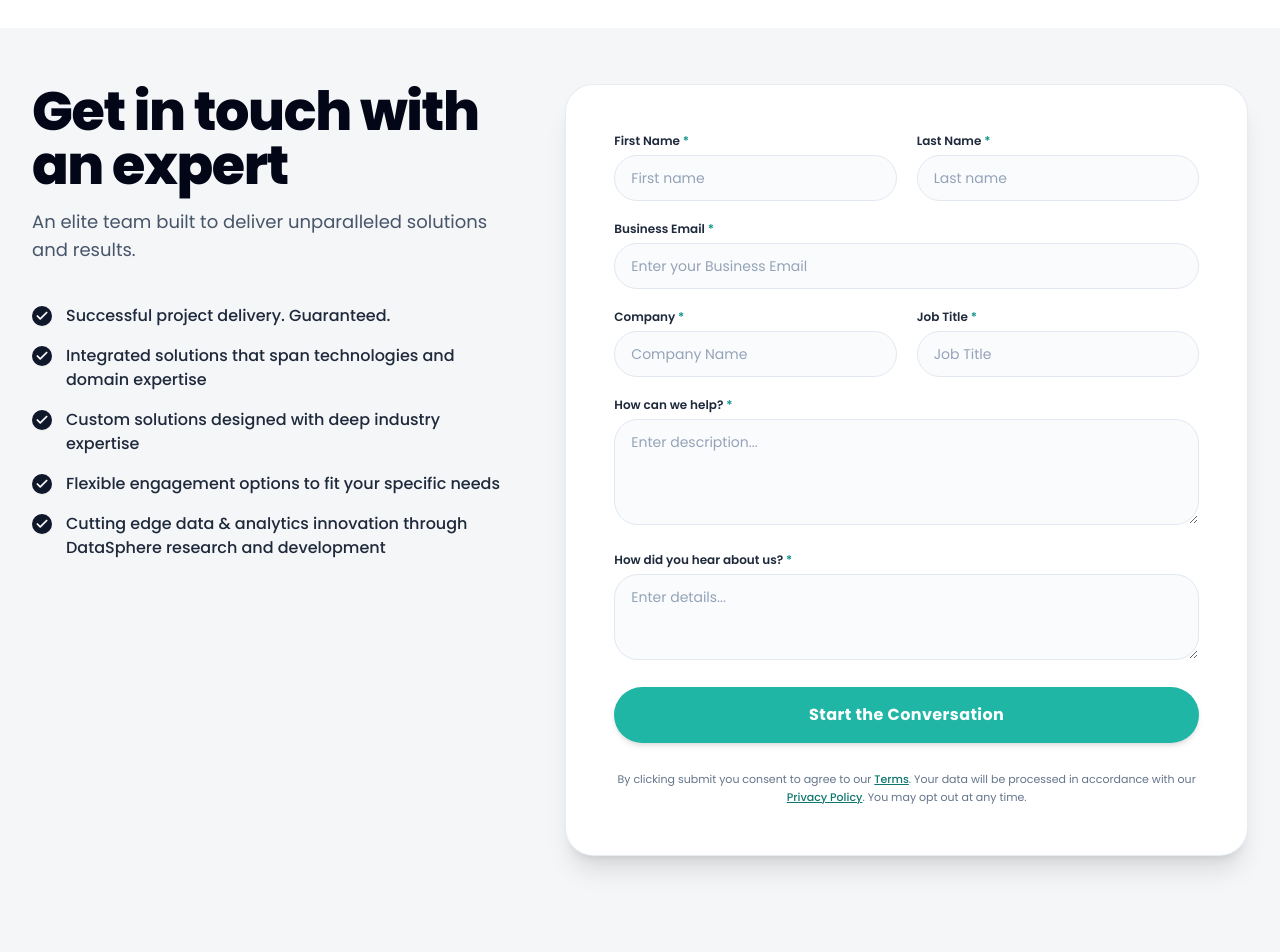
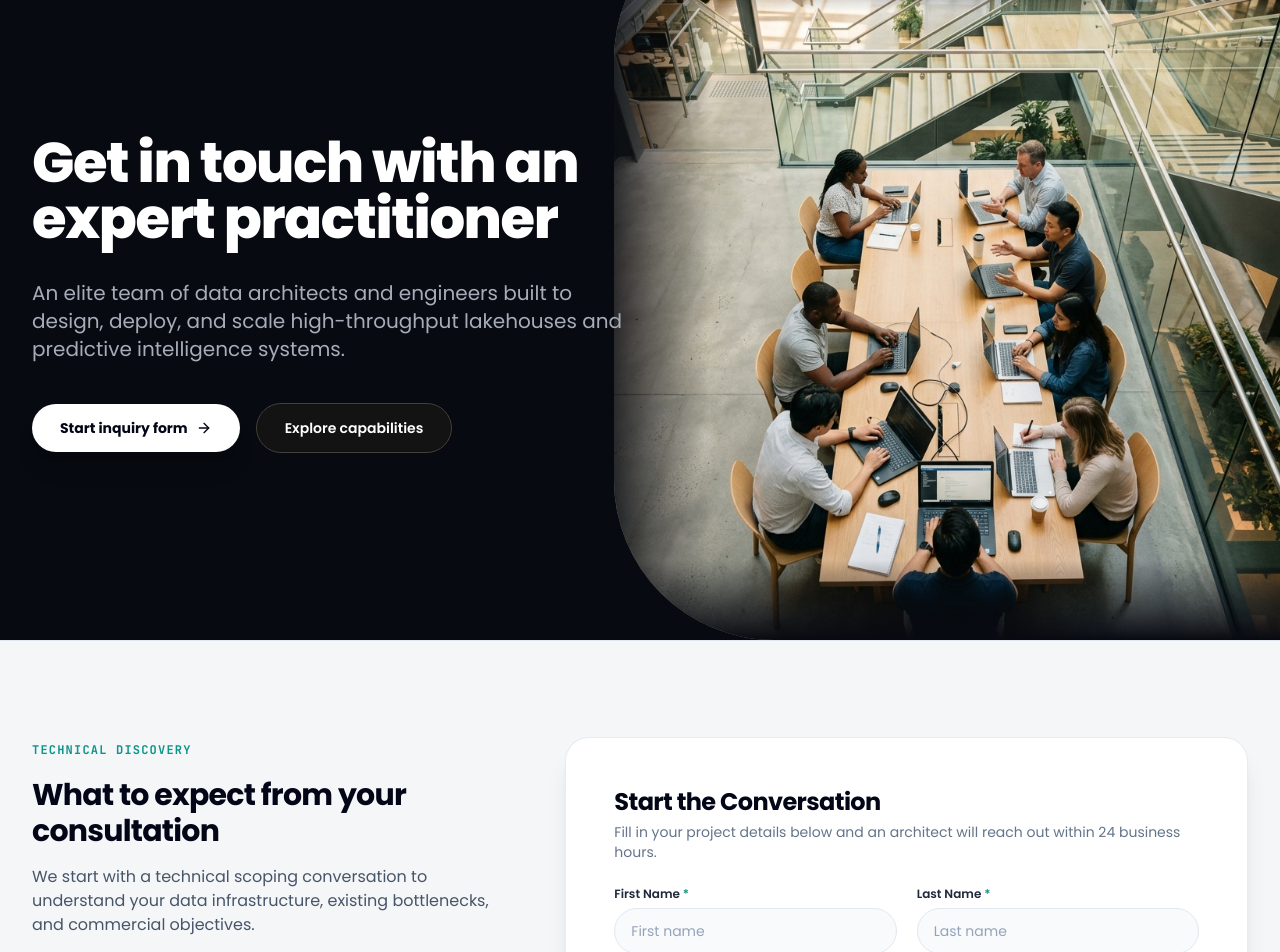
Before and after one commit to rebeccah-arch/Bigwi-house, a Next.js app: page /contact in a window 1280 px wide. Shown: the part 100-1052 px from the top of the page. Built offline with nearby package versions, Linux system fonts and the light colour scheme.

Commit message:
feat(contact, services, work): revamp contact page with curved split hero and optimize top spacing on services and work

```diff
--- a/src/app/contact/page.tsx
+++ b/src/app/contact/page.tsx
@@ -2,11 +2,16 @@
 
 import React, { useState, FormEvent } from 'react'
 import Link from 'next/link'
+import Image from 'next/image'
 import { motion } from 'framer-motion'
 import {
   CheckCircle2,
   AlertCircle,
-  Loader2
+  Loader2,
+  Mail,
+  MapPin,
+  Clock,
+  ArrowRight
 } from '@/components/Icons'
 
 export default function ContactPage() {
@@ -66,17 +71,91 @@ export default function ContactPage() {
   }
 
   const benefits = [
-    'Successful project delivery. Guaranteed.',
-    'Integrated solutions that span technologies and domain expertise',
-    'Custom solutions designed with deep industry expertise',
-    'Flexible engagement options to fit your specific needs',
-    'Cutting edge data & analytics innovation through DataSphere research and development'
+    'Direct consultation with senior data architects and practitioners',
+    'Integrated solutions spanning lakehouses, MLOps, and decision portals',
+    '100% intellectual property ownership of code, models, and schemas',
+    'Bank-grade confidentiality backed by mutual enterprise NDAs',
+    'Rapid 2-week pilot sprint scoping with defined commercial ROI'
   ]
 
   return (
-    <div className="w-full min-h-screen bg-[#f4f6f8] dark:bg-[#0b0f19] text-slate-900 dark:text-stone-100 transition-colors duration-300">
+    <div className="w-full min-h-screen bg-white dark:bg-[#080a11] text-slate-900 dark:text-stone-100 transition-colors duration-300">
 
-      <div className="max-w-[1360px] mx-auto px-4 sm:px-6 lg:px-8 pt-8 sm:pt-14 pb-24 sm:pb-32">
+      {/* 1. Full-Height Curved Split Dark Hero (Matching about/page.tsx) */}
+      <section className="relative z-10 w-full min-h-[640px] lg:min-h-[740px] bg-[#080a11] text-white overflow-hidden flex items-center">
+
+        {/* Right Column: Full-Height Curved Split Image */}
+        <div className="absolute right-0 top-0 bottom-0 w-full lg:w-[48%] xl:w-[52%] h-full z-0 pointer-events-none">
+          <div className="relative w-full h-full overflow-hidden lg:rounded-l-[100px] xl:rounded-l-[160px]">
+            <Image
+              src="/images/team-atrium.jpg"
+              alt="DataSphere Technical Advisory Group"
+              fill
+              priority
+              className="object-cover object-center scale-105"
+            />
+            {/* Subtle gradient overlay on left, top and bottom for seamless blend with header and dark background */}
+            <div className="absolute inset-0 bg-gradient-to-r from-[#080a11] via-[#080a11]/40 to-transparent lg:hidden" />
+            <div className="hidden lg:block absolute inset-y-0 left-0 w-24 bg-gradient-to-r from-[#080a11]/80 to-transparent" />
+            <div className="absolute inset-x-0 top-0 h-28 bg-gradient-to-b from-[#080a11] via-[#080a11]/60 to-transparent z-10" />
+            <div className="absolute inset-x-0 bottom-0 h-20 bg-gradient-to-t from-[#080a11] to-transparent" />
+          </div>
+        </div>
+
+        {/* Main Container Content */}
+        <div className="relative z-10 w-full max-w-[1360px] mx-auto px-4 sm:px-6 lg:px-8 pt-32 sm:pt-40 pb-20 sm:pb-28">
+          <div className="max-w-full lg:max-w-[54%] xl:max-w-[50%] space-y-6 sm:space-y-8">
+
+            {/* Headline */}
+            <motion.h1
+              initial={{ opacity: 0, y: 20 }}
+              animate={{ opacity: 1, y: 0 }}
+              transition={{ duration: 0.7, delay: 0.05, ease: [0.16, 1, 0.3, 1] }}
+              className="font-sans font-extrabold text-3xl sm:text-5xl md:text-6xl lg:text-[52px] xl:text-[56px] tracking-tight leading-[1.08] text-white"
+            >
+              Get in touch with an expert practitioner
+            </motion.h1>
+
+            {/* Subtitle */}
+            <motion.p
+              initial={{ opacity: 0, y: 20 }}
+              animate={{ opacity: 1, y: 0 }}
+              transition={{ duration: 0.7, delay: 0.1, ease: [0.16, 1, 0.3, 1] }}
+              className="text-base sm:text-lg md:text-xl text-[#A6ADB9] leading-relaxed font-normal max-w-2xl"
+            >
+              An elite team of data architects and engineers built to design, deploy, and scale high-throughput lakehouses and predictive intelligence systems.
+            </motion.p>
+
+            {/* Action Buttons */}
+            <motion.div
+              initial={{ opacity: 0, y: 20 }}
+              animate={{ opacity: 1, y: 0 }}
+              transition={{ duration: 0.7, delay: 0.15, ease: [0.16, 1, 0.3, 1] }}
+              className="flex flex-wrap items-center gap-4 pt-2"
+            >
+              <a
+                href="#contact-form"
+                className="inline-flex items-center justify-center gap-2 rounded-full bg-white px-7 py-3.5 text-xs sm:text-sm font-bold text-slate-950 shadow-xl transition-all duration-300 hover:bg-stone-200"
+              >
+                <span>Start inquiry form</span>
+                <ArrowRight className="h-4 w-4" />
+              </a>
+
+              <Link
+                href="/services"
+                className="inline-flex items-center justify-center rounded-full border border-stone-700 bg-stone-900/60 backdrop-blur-sm px-7 py-3.5 text-xs sm:text-sm font-semibold text-white transition-all duration-300 hover:border-white hover:bg-white/10"
+              >
+                <span>Explore capabilities</span>
+              </Link>
+            </motion.div>
+
+          </div>
+        </div>
+      </section>
+
+      {/* 2. Last Section: Gray-White Background with Floating Form */}
+      <section id="contact-form" className="relative w-full bg-[#f4f6f8] dark:bg-[#0c0f17] text-slate-900 dark:text-stone-100 py-16 sm:py-24 border-t border-slate-200 dark:border-zinc-800/80 transition-colors duration-300">
+        <div className="max-w-[1360px] mx-auto px-4 sm:px-6 lg:px-8">
           <div className="grid grid-cols-1 lg:grid-cols-12 gap-12 lg:gap-16 items-start">
 
             {/* Left Column: Heading, Subtitle & Value Checklist */}
@@ -87,20 +166,24 @@ export default function ContactPage() {
               className="lg:col-span-5 space-y-8 lg:sticky lg:top-32"
             >
               <div className="space-y-4">
-              <h1 className="font-sans font-extrabold text-4xl sm:text-5xl lg:text-[54px] text-slate-950 dark:text-white tracking-tight leading-[1.12]">
-                Get in touch with an expert
-              </h1>
+                <span className="font-mono text-xs font-bold uppercase tracking-widest text-teal-600 dark:text-teal-400">
+                  Technical Discovery
+                </span>
 
-              <p className="text-base sm:text-lg text-slate-600 dark:text-stone-300 font-normal leading-relaxed">
-                An elite team built to deliver unparalleled solutions and results.
+                <h2 className="font-sans font-bold text-2xl sm:text-3xl text-slate-950 dark:text-white tracking-tight">
+                  What to expect from your consultation
+                </h2>
+
+                <p className="text-sm sm:text-base text-slate-600 dark:text-stone-400 font-normal leading-relaxed">
+                  We start with a technical scoping conversation to understand your data infrastructure, existing bottlenecks, and commercial objectives.
                 </p>
               </div>
 
               {/* Checklist items with solid circular badges */}
-            <div className="space-y-4 pt-2">
+              <div className="space-y-3.5 pt-1">
                 {benefits.map((benefit, idx) => (
                   <div key={idx} className="flex items-start gap-3.5">
-                  <div className="h-5 w-5 rounded-full bg-slate-900 dark:bg-blue-600 text-white flex items-center justify-center shrink-0 mt-0.5 shadow-sm">
+                    <div className="h-5 w-5 rounded-full bg-slate-900 dark:bg-teal-500 text-white flex items-center justify-center shrink-0 mt-0.5 shadow-sm">
                       <svg
                         className="h-3.5 w-3.5"
                         viewBox="0 0 24 24"
@@ -113,11 +196,32 @@ export default function ContactPage() {
                         <polyline points="20 6 9 17 4 12" />
                       </svg>
                     </div>
-                  <span className="text-sm sm:text-base text-slate-800 dark:text-stone-200 font-medium leading-snug">
+                    <span className="text-xs sm:text-sm text-slate-800 dark:text-stone-300 font-medium leading-snug">
                       {benefit}
                     </span>
                   </div>
                 ))}
+              </div>
+
+              {/* Direct Office & Hub Card */}
+              <div className="p-6 rounded-2xl border border-slate-200 dark:border-stone-800 bg-white dark:bg-stone-900 shadow-sm space-y-4 text-xs text-slate-600 dark:text-stone-400">
+                <div className="flex items-center gap-2.5 text-slate-950 dark:text-white font-semibold text-sm">
+                  <MapPin className="h-4 w-4 text-teal-600 dark:text-teal-400" />
+                  <span>DataSphere Consulting Ltd &bull; BIGWI HOUSE</span>
+                </div>
+                <p className="text-slate-600 dark:text-stone-400 leading-relaxed">
+                  Kigali, Rwanda &bull; Serving international organizations, governments, and commercial enterprises globally.
+                </p>
+                <div className="pt-2 border-t border-slate-100 dark:border-stone-800 flex flex-col gap-2 font-mono text-[11px]">
+                  <div className="flex items-center gap-2 text-slate-800 dark:text-stone-300">
+                    <Mail className="h-3.5 w-3.5 text-teal-600 dark:text-teal-400" />
+                    <span>contact@datasphere.rw</span>
+                  </div>
+                  <div className="flex items-center gap-2 text-slate-500 dark:text-stone-400">
+                    <Clock className="h-3.5 w-3.5 text-teal-600 dark:text-teal-400" />
+                    <span>Mon &ndash; Fri, 8:00 AM &ndash; 6:00 PM CAT</span>
+                  </div>
+                </div>
               </div>
             </motion.div>
 
@@ -128,7 +232,16 @@ export default function ContactPage() {
               transition={{ duration: 0.7, delay: 0.1, ease: [0.16, 1, 0.3, 1] }}
               className="lg:col-span-7"
             >
-            <div className="bg-white dark:bg-stone-900 rounded-[28px] p-6 sm:p-10 lg:p-12 shadow-xl border border-slate-200/80 dark:border-stone-800 text-slate-900 dark:text-stone-100">
+              <div className="bg-white dark:bg-stone-900 rounded-3xl p-6 sm:p-10 lg:p-12 shadow-xl border border-slate-200/80 dark:border-stone-800 text-slate-900 dark:text-stone-100">
+
+                <div className="mb-6 space-y-1">
+                  <h3 className="font-sans font-bold text-xl sm:text-2xl text-slate-950 dark:text-white tracking-tight">
+                    Start the Conversation
+                  </h3>
+                  <p className="text-xs sm:text-sm text-slate-500 dark:text-stone-400">
+                    Fill in your project details below and an architect will reach out within 24 business hours.
+                  </p>
+                </div>
 
                 <form onSubmit={handleSubmit} className="space-y-5">
 
@@ -145,7 +258,7 @@ export default function ContactPage() {
                         value={formData.firstName}
                         onChange={(e) => setFormData({ ...formData, firstName: e.target.value })}
                         placeholder="First name"
-                      className="w-full rounded-xl border border-slate-200 dark:border-stone-700 bg-slate-50/70 dark:bg-stone-800 px-4 py-3 text-xs sm:text-sm text-slate-900 dark:text-white placeholder:text-slate-400 focus:bg-white dark:focus:bg-stone-800 focus:border-teal-500 focus:outline-none transition-colors"
+                        className="w-full rounded-xl border border-slate-200 dark:border-stone-700 bg-slate-50 dark:bg-stone-800 px-4 py-3 text-xs sm:text-sm text-slate-900 dark:text-white placeholder:text-slate-400 focus:bg-white dark:focus:bg-stone-800 focus:border-teal-500 focus:outline-none transition-colors"
                       />
                     </div>
 
@@ -160,7 +273,7 @@ export default function ContactPage() {
                         value={formData.lastName}
                         onChange={(e) => setFormData({ ...formData, lastName: e.target.value })}
                         placeholder="Last name"
-                      className="w-full rounded-xl border border-slate-200 dark:border-stone-700 bg-slate-50/70 dark:bg-stone-800 px-4 py-3 text-xs sm:text-sm text-slate-900 dark:text-white placeholder:text-slate-400 focus:bg-white dark:focus:bg-stone-800 focus:border-teal-500 focus:outline-none transition-colors"
+                        className="w-full rounded-xl border border-slate-200 dark:border-stone-700 bg-slate-50 dark:bg-stone-800 px-4 py-3 text-xs sm:text-sm text-slate-900 dark:text-white placeholder:text-slate-400 focus:bg-white dark:focus:bg-stone-800 focus:border-teal-500 focus:outline-none transition-colors"
                       />
                     </div>
                   </div>
@@ -176,8 +289,8 @@ export default function ContactPage() {
                       required
                       value={formData.email}
                       onChange={(e) => setFormData({ ...formData, email: e.target.value })}
-                    placeholder="Enter your Business Email"
-                    className="w-full rounded-xl border border-slate-200 dark:border-stone-700 bg-slate-50/70 dark:bg-stone-800 px-4 py-3 text-xs sm:text-sm text-slate-900 dark:text-white placeholder:text-slate-400 focus:bg-white dark:focus:bg-stone-800 focus:border-teal-500 focus:outline-none transition-colors"
+                      placeholder="name@company.com"
+                      className="w-full rounded-xl border border-slate-200 dark:border-stone-700 bg-slate-50 dark:bg-stone-800 px-4 py-3 text-xs sm:text-sm text-slate-900 dark:text-white placeholder:text-slate-400 focus:bg-white dark:focus:bg-stone-800 focus:border-teal-500 focus:outline-none transition-colors"
                     />
                   </div>
 
@@ -185,7 +298,7 @@ export default function ContactPage() {
                   <div className="grid grid-cols-1 sm:grid-cols-2 gap-4 sm:gap-5">
                     <div className="space-y-1.5">
                       <label htmlFor="company" className="block text-xs font-semibold text-slate-800 dark:text-stone-200">
-                      Company <span className="text-teal-600 dark:text-teal-400">*</span>
+                        Company / Organization <span className="text-teal-600 dark:text-teal-400">*</span>
                       </label>
                       <input
                         id="company"
@@ -193,8 +306,8 @@ export default function ContactPage() {
                         required
                         value={formData.company}
                         onChange={(e) => setFormData({ ...formData, company: e.target.value })}
-                      placeholder="Company Name"
-                      className="w-full rounded-xl border border-slate-200 dark:border-stone-700 bg-slate-50/70 dark:bg-stone-800 px-4 py-3 text-xs sm:text-sm text-slate-900 dark:text-white placeholder:text-slate-400 focus:bg-white dark:focus:bg-stone-800 focus:border-teal-500 focus:outline-none transition-colors"
+                        placeholder="Company name"
+                        className="w-full rounded-xl border border-slate-200 dark:border-stone-700 bg-slate-50 dark:bg-stone-800 px-4 py-3 text-xs sm:text-sm text-slate-900 dark:text-white placeholder:text-slate-400 focus:bg-white dark:focus:bg-stone-800 focus:border-teal-500 focus:outline-none transition-colors"
                       />
                     </div>
 
@@ -208,8 +321,8 @@ export default function ContactPage() {
                         required
                         value={formData.jobTitle}
                         onChange={(e) => setFormData({ ...formData, jobTitle: e.target.value })}
-                      placeholder="Job Title"
-                      className="w-full rounded-xl border border-slate-200 dark:border-stone-700 bg-slate-50/70 dark:bg-stone-800 px-4 py-3 text-xs sm:text-sm text-slate-900 dark:text-white placeholder:text-slate-400 focus:bg-white dark:focus:bg-stone-800 focus:border-teal-500 focus:outline-none transition-colors"
+                        placeholder="e.g. VP of Data, CTO, Lead Architect"
+                        className="w-full rounded-xl border border-slate-200 dark:border-stone-700 bg-slate-50 dark:bg-stone-800 px-4 py-3 text-xs sm:text-sm text-slate-900 dark:text-white placeholder:text-slate-400 focus:bg-white dark:focus:bg-stone-800 focus:border-teal-500 focus:outline-none transition-colors"
                       />
                     </div>
                   </div>
@@ -225,8 +338,8 @@ export default function ContactPage() {
                       rows={4}
                       value={formData.message}
                       onChange={(e) => setFormData({ ...formData, message: e.target.value })}
-                    placeholder="Enter description..."
-                    className="w-full rounded-xl border border-slate-200 dark:border-stone-700 bg-slate-50/70 dark:bg-stone-800 px-4 py-3 text-xs sm:text-sm text-slate-900 dark:text-white placeholder:text-slate-400 focus:bg-white dark:focus:bg-stone-800 focus:border-teal-500 focus:outline-none transition-colors resize-y"
+                      placeholder="Describe your current data challenge, objectives, or required milestones..."
+                      className="w-full rounded-xl border border-slate-200 dark:border-stone-700 bg-slate-50 dark:bg-stone-800 px-4 py-3 text-xs sm:text-sm text-slate-900 dark:text-white placeholder:text-slate-400 focus:bg-white dark:focus:bg-stone-800 focus:border-teal-500 focus:outline-none transition-colors resize-y"
                     />
                   </div>
 
@@ -238,34 +351,34 @@ export default function ContactPage() {
                     <textarea
                       id="referralSource"
                       required
-                    rows={3}
+                      rows={2}
                       value={formData.referralSource}
                       onChange={(e) => setFormData({ ...formData, referralSource: e.target.value })}
-                    placeholder="Enter details..."
-                    className="w-full rounded-xl border border-slate-200 dark:border-stone-700 bg-slate-50/70 dark:bg-stone-800 px-4 py-3 text-xs sm:text-sm text-slate-900 dark:text-white placeholder:text-slate-400 focus:bg-white dark:focus:bg-stone-800 focus:border-teal-500 focus:outline-none transition-colors resize-y"
+                      placeholder="e.g. Partner referral, LinkedIn, Technical publications..."
+                      className="w-full rounded-xl border border-slate-200 dark:border-stone-700 bg-slate-50 dark:bg-stone-800 px-4 py-3 text-xs sm:text-sm text-slate-900 dark:text-white placeholder:text-slate-400 focus:bg-white dark:focus:bg-stone-800 focus:border-teal-500 focus:outline-none transition-colors resize-y"
                     />
                   </div>
 
                   {/* Status Messages */}
                   {status === 'error' && (
                     <div className="flex items-center gap-2 rounded-xl border border-red-200 bg-red-50 p-3.5 text-xs text-red-800">
-                    <AlertCircle className="h-4 w-4 shrink-0" />
+                      <AlertCircle className="h-4 w-4 shrink-0 text-red-600" />
                       <span>{errorMessage}</span>
                     </div>
                   )}
 
                   {status === 'success' && (
                     <div className="flex items-center gap-2 rounded-xl border border-emerald-200 bg-emerald-50 p-3.5 text-xs text-emerald-800">
-                    <CheckCircle2 className="h-4 w-4 shrink-0" />
-                    <span>Thank you! Your message has been received. An expert will reach out within 24 business hours.</span>
+                      <CheckCircle2 className="h-4 w-4 shrink-0 text-emerald-600" />
+                      <span>Thank you! Your message has been received. A solutions architect will reach out within 24 business hours.</span>
                     </div>
                   )}
 
-                {/* Submit Button: Vibrant Teal Pill Button */}
+                  {/* Submit Button */}
                   <button
                     type="submit"
                     disabled={status === 'loading'}
-                  className="w-full rounded-full bg-[#1FB6A6] hover:bg-[#18a294] text-white font-bold py-4 text-sm sm:text-base tracking-wide transition-all duration-200 shadow-md active:scale-[0.99] disabled:opacity-50 flex items-center justify-center gap-2 cursor-pointer"
+                    className="w-full rounded-full bg-slate-950 dark:bg-teal-500 hover:bg-slate-800 dark:hover:bg-teal-400 text-white dark:text-slate-950 font-bold py-3.5 sm:py-4 text-xs sm:text-sm tracking-wide shadow-md transition-all duration-200 active:scale-[0.99] disabled:opacity-50 flex items-center justify-center gap-2 cursor-pointer"
                   >
                     {status === 'loading' ? (
                       <>
@@ -273,21 +386,20 @@ export default function ContactPage() {
                         <span>Sending inquiry...</span>
                       </>
                     ) : (
+                      <>
                         <span>Start the Conversation</span>
+                        <ArrowRight className="h-4 w-4" />
+                      </>
                     )}
                   </button>
 
                   {/* Disclaimer / Terms note */}
                   <p className="text-[11px] text-slate-500 dark:text-stone-400 text-center leading-relaxed pt-2">
-                  By clicking submit you consent to agree to our{' '}
-                  <Link href="/privacy" className="text-teal-700 dark:text-teal-400 underline font-medium hover:text-teal-900">
-                    Terms
-                  </Link>
-                  . Your data will be processed in accordance with our{' '}
+                    By clicking submit you agree to our{' '}
                     <Link href="/privacy" className="text-teal-700 dark:text-teal-400 underline font-medium hover:text-teal-900">
                       Privacy Policy
                     </Link>
-                  . You may opt out at any time.
+                    . All information is protected under standard enterprise mutual NDA.
                   </p>
 
                 </form>
@@ -297,6 +409,7 @@ export default function ContactPage() {
 
           </div>
         </div>
+      </section>
 
     </div>
   )
--- a/src/app/services/page.tsx
+++ b/src/app/services/page.tsx
@@ -169,7 +169,7 @@ export default function ServicesPage() {
     <div className="w-full min-h-screen bg-white dark:bg-[#080a11] text-slate-900 dark:text-stone-100 transition-colors duration-300">
 
       {/* 1. Header Masthead (Exact Quantium / McKinsey Style) */}
-      <section className="pt-28 sm:pt-36 pb-12 sm:pb-16 px-4 sm:px-6 lg:px-8 max-w-[1240px] mx-auto text-center space-y-5">
+      <section className="pt-6 sm:pt-8 md:pt-10 pb-12 sm:pb-16 px-4 sm:px-6 lg:px-8 max-w-[1240px] mx-auto text-center space-y-5">
 
         {/* Top-Left Back Link */}
         <div className="text-left mb-4">
--- a/src/app/work/page.tsx
+++ b/src/app/work/page.tsx
@@ -394,7 +394,7 @@ export default function WorkPage() {
     <div className="w-full min-h-screen bg-white dark:bg-[#0b0f19] text-slate-900 dark:text-stone-100 transition-colors duration-300">
 
       {/* 1. Header Masthead (Exact McKinsey QuantumBlack Style) */}
-      <section className="pt-28 sm:pt-36 pb-12 sm:pb-16 px-4 sm:px-6 lg:px-8 max-w-[1240px] mx-auto text-center space-y-5">
+      <section className="pt-6 sm:pt-8 md:pt-10 pb-12 sm:pb-16 px-4 sm:px-6 lg:px-8 max-w-[1240px] mx-auto text-center space-y-5">
 
         {/* Top-Left Back Link */}
         <div className="text-left mb-4">
--- a/src/components/ClientShell.tsx
+++ b/src/components/ClientShell.tsx
@@ -10,7 +10,7 @@ export default function ClientShell({ children }: { children: React.ReactNode })
   const [proposalOpen, setProposalOpen] = useState(false)
   const pathname = usePathname()
   const isHome = pathname === '/'
-  const hasDarkHero = pathname === '/' || pathname === '/about' || pathname === '/approach'
+  const hasDarkHero = pathname === '/' || pathname === '/about' || pathname === '/approach' || pathname === '/contact'
 
   return (
     <>
--- a/src/components/Header.tsx
+++ b/src/components/Header.tsx
@@ -39,7 +39,7 @@ export default function Header({ onOpenProposal }: HeaderProps) {
     setMenuOpen(false)
   }, [pathname])
 
-  const isDarkHero = pathname === '/' || pathname === '/about' || pathname === '/approach'
+  const isDarkHero = pathname === '/' || pathname === '/about' || pathname === '/approach' || pathname === '/contact'
 
   return (
     <header
```
Lines whose indentation alone changed are shown as unchanged.
